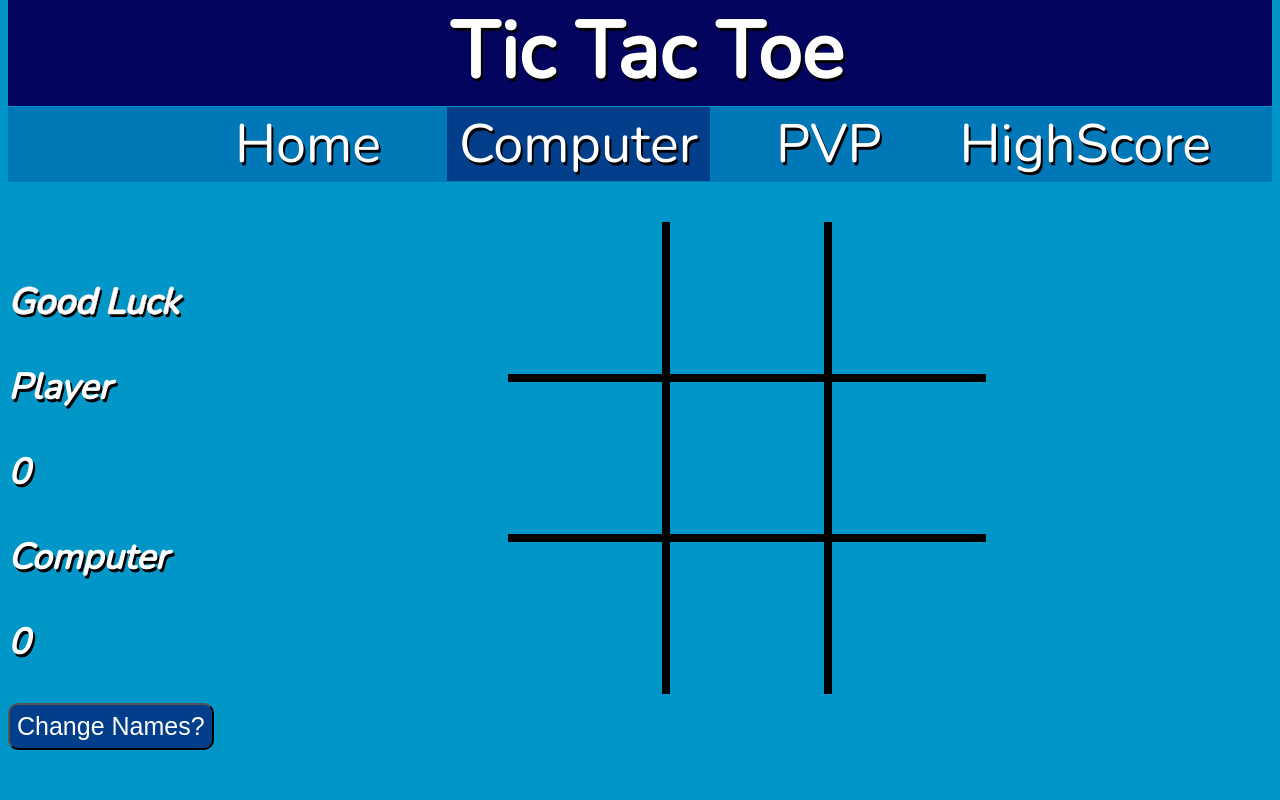
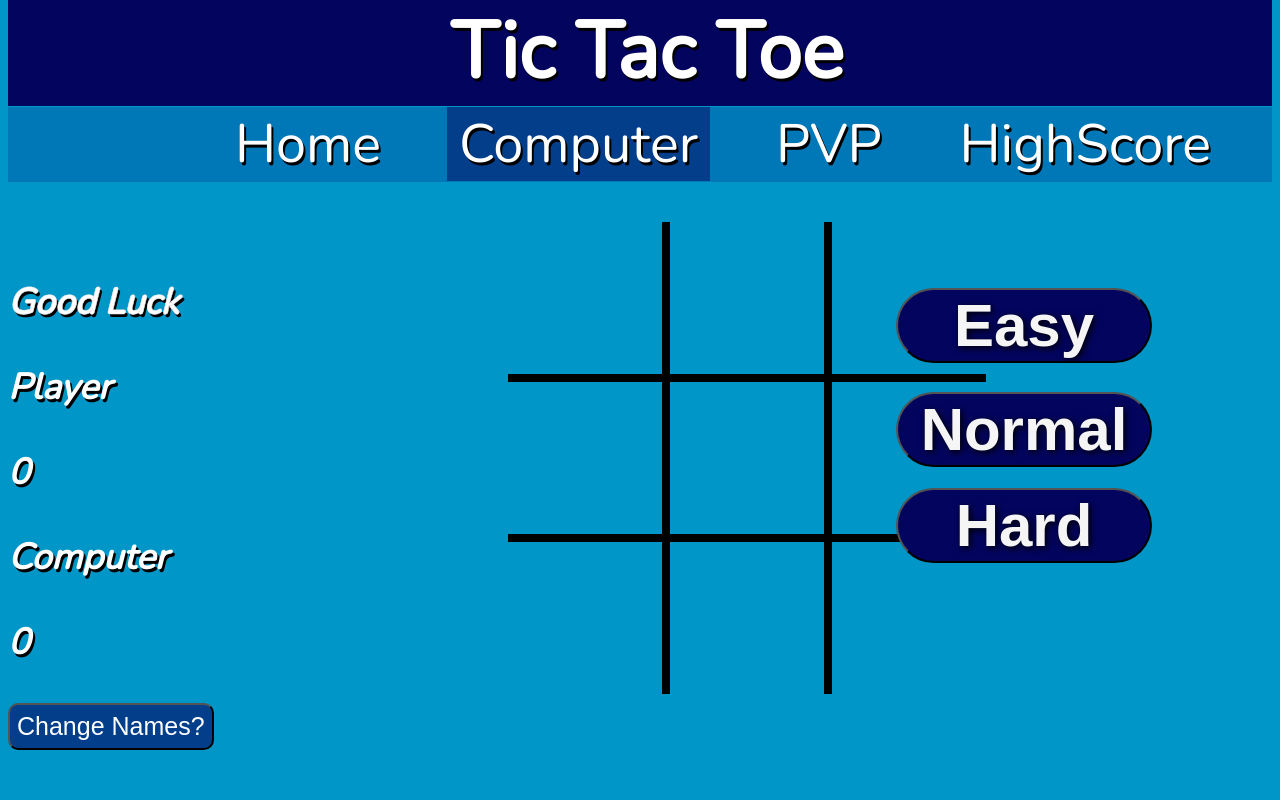
Before and after one commit to Vishal1720/tictactoewithdb, a plain HTML site: page public/ttt.html in a window 1280 px wide. Shown: the top 800 px of the page. Drawn offline with nearby package versions, Linux system fonts and the light colour scheme.

Commit message:
Update ttt.css
css to easy,normal ,hard button in ttt.html

```diff
--- a/public/ttt.css
+++ b/public/ttt.css
@@ -159,3 +159,37 @@ h3{
   text-shadow: 2px 3px 0px black;
   width: fit-content;
 }
+
+#easy{
+  position:absolute ;
+  left: 70%;
+  top:20%;
+
+  text-align: center;
+  width:20%;
+}
+
+#normal{
+  position: absolute;
+  top:33%;
+  left:70%;
+
+  text-align: center;
+  width:20%;
+
+}
+#easy,#normal,#hard{
+  text-shadow: 2px 2px 7px black;
+  font-size:60px;
+  transition: 0.25s linear;
+  border-radius: 50px;
+  margin-bottom: 10px;
+}
+#hard{
+  position: absolute;
+  top:45%;
+  left:70%;
+
+  text-align: center;
+  width:20%;
+}
```
